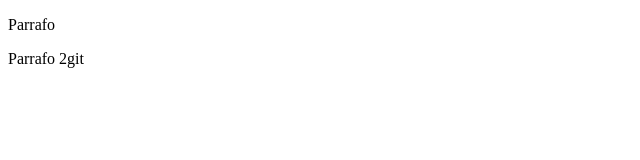
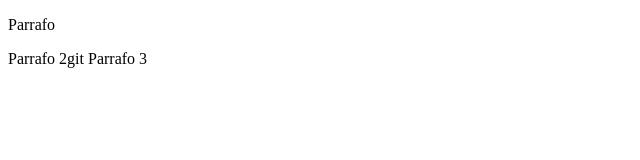
Before and after one commit to byrongmb/git-curso, a plain HTML site: page index.html in a window 1280 px wide. Shown: the full height of the page, 0-640 px from the left. Drawn offline with Linux system fonts and the light colour scheme.

Commit message:
Agg 3 Parrafos

```diff
--- a/index.html
+++ b/index.html
@@ -8,5 +8,8 @@
         <p2>
             Parrafo 2git
         </p2>
+        <p3>
+            Parrafo 3
+        </p3>
     </body>
 </html>
```
